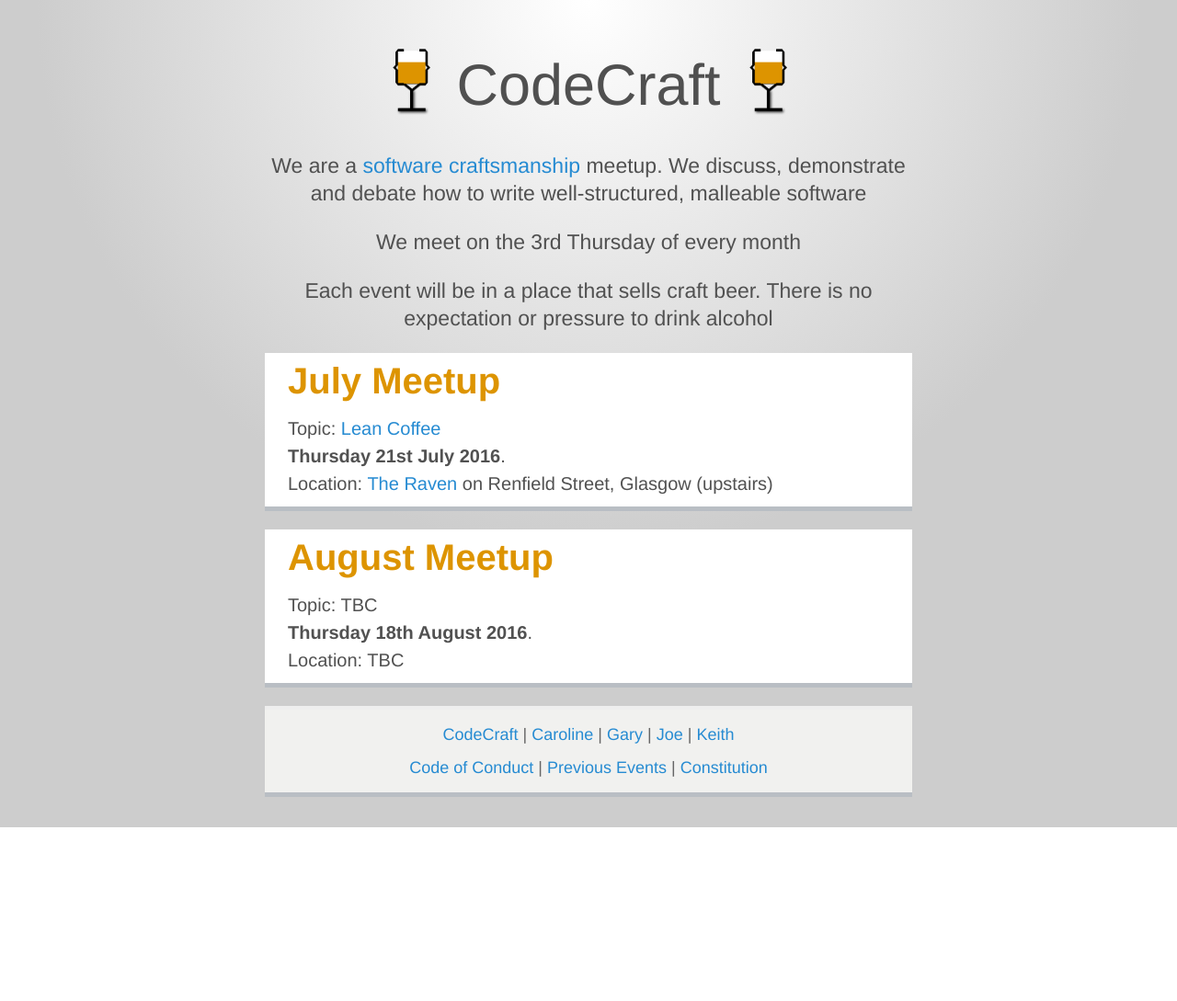
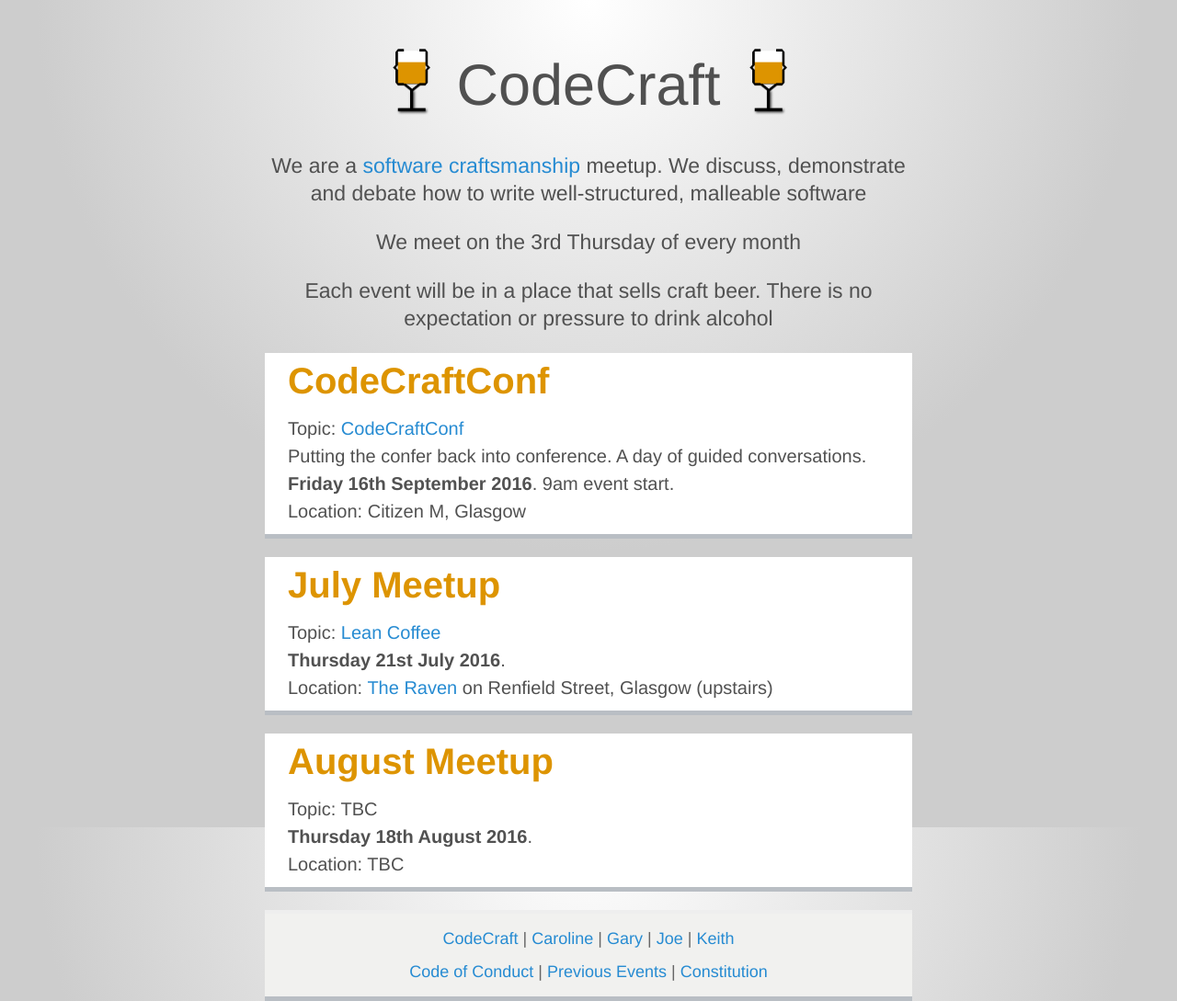
Before and after one commit to codecraftuk/codecraftuk.github.io, a Jekyll site: the page built from index.html, in a window 1280 px wide. Shown: the whole page at 92% size. Built offline with Jekyll 4.4.1, drawn with Linux system fonts in a browser that asks for light colours; before the commit the page ends 900 px from its top, so only the background shows below that.

Commit message:
Adding conf to index

```diff
--- a/index.html
+++ b/index.html
@@ -7,6 +7,14 @@
   <p>We meet on the 3rd Thursday of every month</p>
   <p>Each event will be in a place that sells craft beer. There is no expectation or pressure to drink alcohol</p>
 </div>
+
+ <div class="meetups">
+   <h2>CodeCraftConf</h2>
+   Topic: <a href="http://conf.codecraftuk.org/">CodeCraftConf</a>
+   <br/>Putting the confer back into conference. A day of guided conversations.
+   <br/><strong>Friday 16th September 2016</strong>. 9am event start.
+   <br/>Location: Citizen M, Glasgow
+ </div>
 
 <div class="meetups">
   <h2>July Meetup</h2>
```
